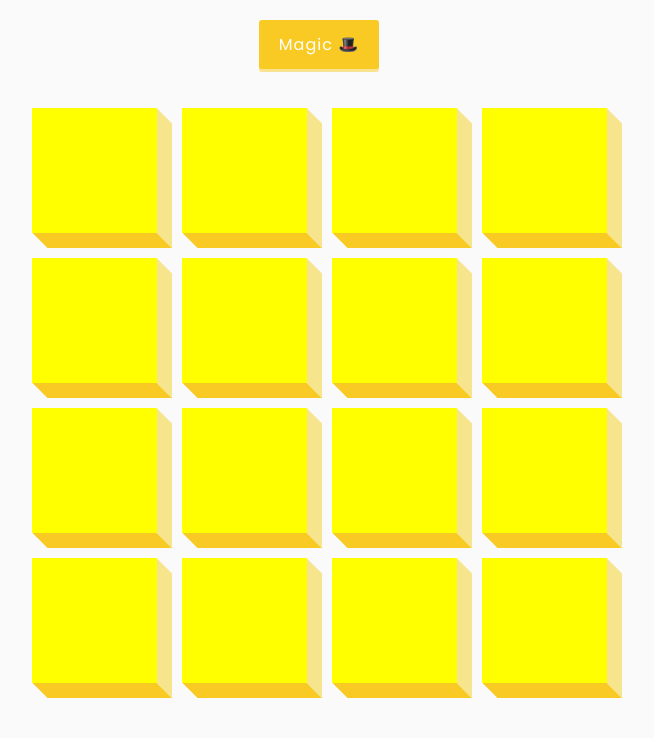
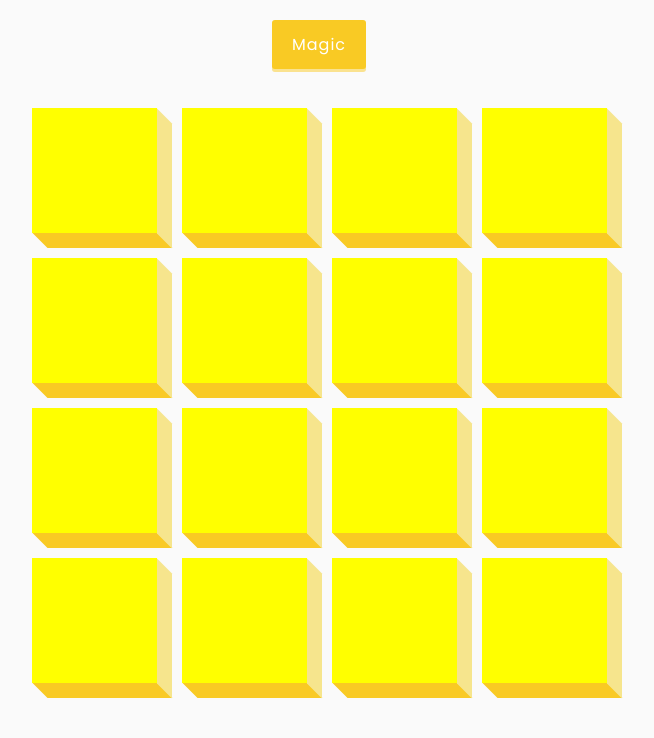
Before and after one commit to Cheris-Quessou/3DBoxes, a plain HTML site: page index.html in a window 1280 px wide. Shown: the whole page, without its empty margins (321-975 px from the left). Drawn offline with Linux system fonts and the light colour scheme.

Commit message:
changed html

```diff
--- a/index.html
+++ b/index.html
@@ -13,7 +13,7 @@
     <title>3D Boxes Background</title>
   </head>
   <body>
-    <button id="btn" class="magic">Magic 🎩</button>
+    <button id="btn" class="magic">Magic</button>
     <div id="boxes" class="boxes big"></div>
     <script src="script.js"></script>
   </body>
```
